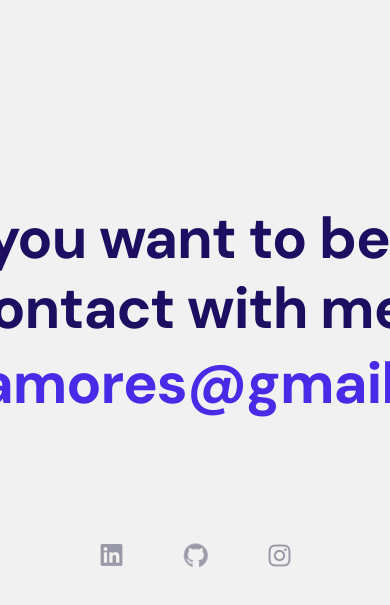
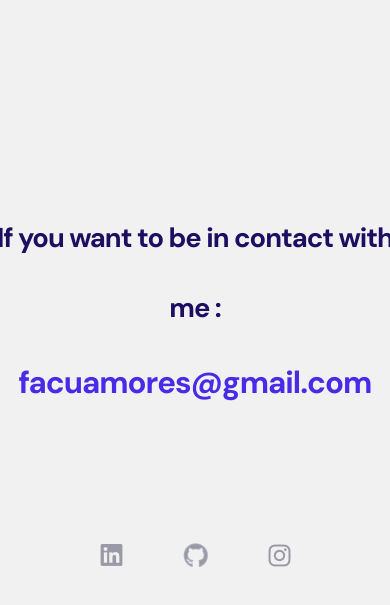
Before and after one commit to Cufita/My-portfolio_V1.0, a website: page index.html in a window 390 px wide. Shown: the part 5114-5719 px from the top of the page. Drawn offline with nearby package versions, Linux system fonts and the light colour scheme.

Commit message:
fixing footer

```diff
--- a/style.css
+++ b/style.css
@@ -780,4 +780,12 @@ footer {
   .My-Experiencies_Works_Div_p b {
     font-size: 30px;
   }
+
+  .footer > h5,
+  p {
+    font-size: 7vw;
+  }
+  .footer > a > p {
+    font-size: 8vw;
+  }
 }
```
